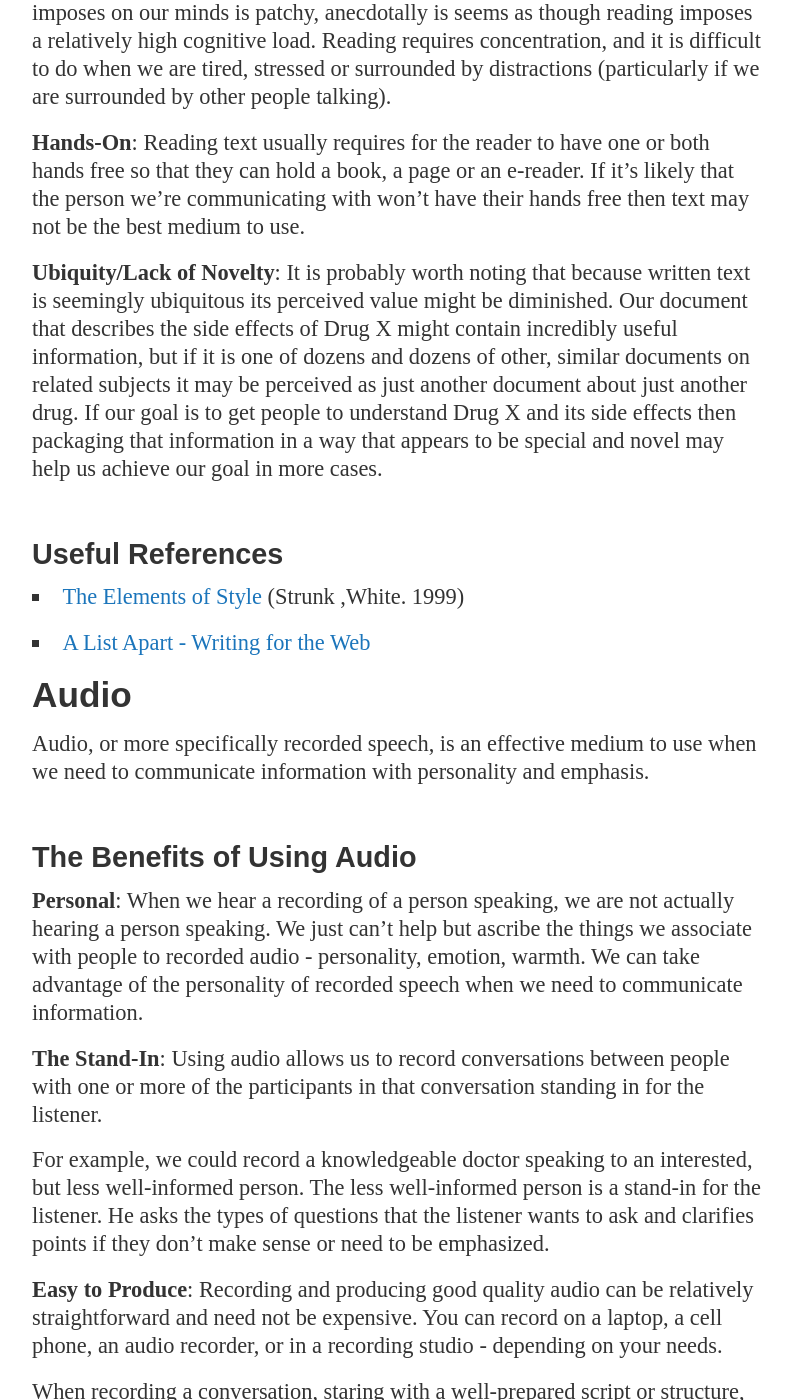
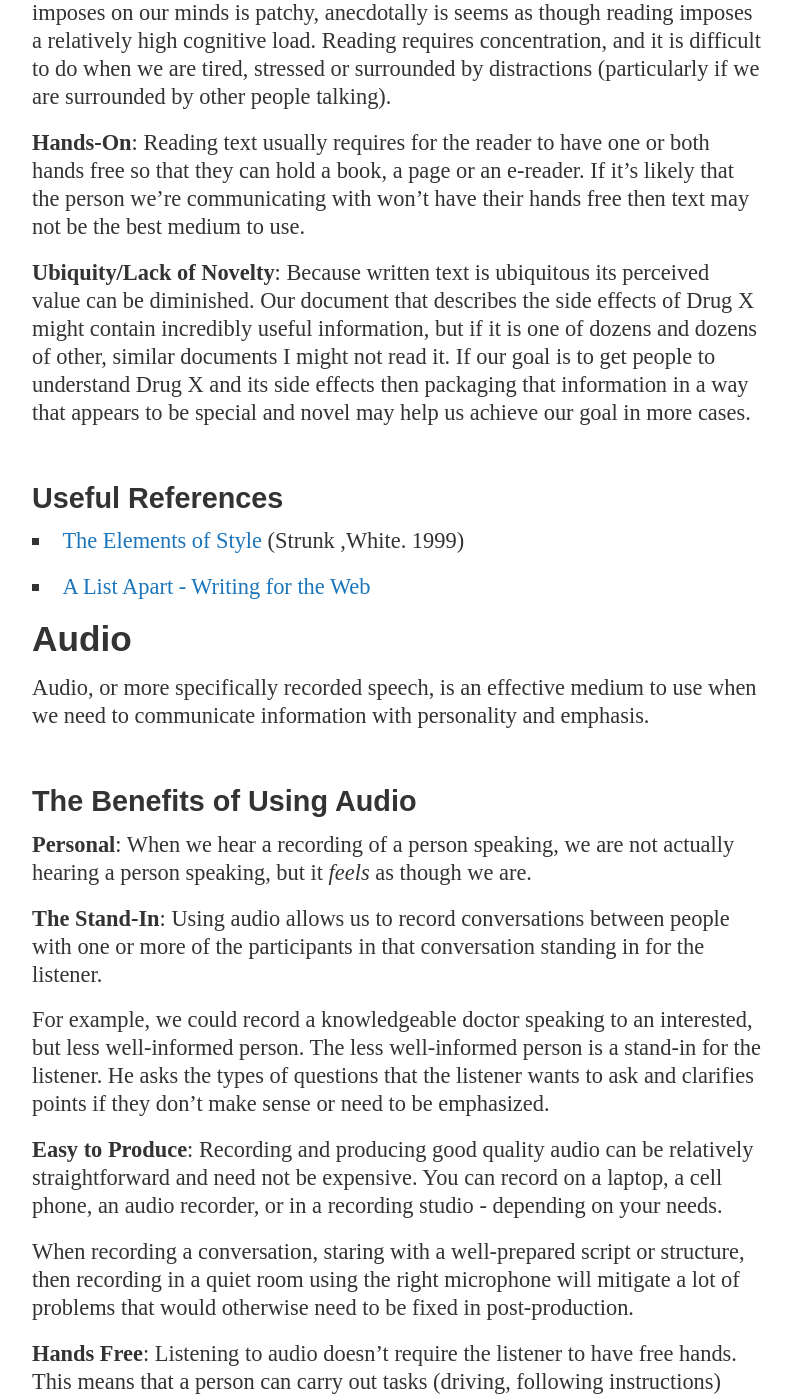
Before and after one commit to mskccpatiented/contentaudit, a Jekyll site: the page built from guidelines/index.md, in a window 1280 px wide and 1400 px high, scrolled down 3021 px. Shown: the whole window, without its empty margins (128-920 px from the left). Built offline with Jekyll 4.4.1, drawn with Linux system fonts in a browser that asks for light colours; Markdown is read by kramdown in place of the engine named in the settings.

Commit message:
minor tweaks to guidelines

```diff
--- a/guidelines/index.md
+++ b/guidelines/index.md
@@ -51,7 +51,7 @@ Text is our default, our go-to, our bread and butter medium. In practically all
 
 **Hands-On**: Reading text usually requires for the reader to have one or both hands free so that they can hold a book, a page or an e-reader. If it's likely that the person we're communicating with won't have their hands free then text may not be the best medium to use.
 
-**Ubiquity/Lack of Novelty**: It is probably worth noting that because written text is seemingly ubiquitous its perceived value might be diminished. Our document that describes the side effects of Drug X might contain incredibly useful information, but if it is one of dozens and dozens of other, similar documents on related subjects it may be perceived as just another document about just another drug. If our goal is to get people to understand Drug X and its side effects then packaging that information in a way that appears to be special and novel may help us achieve our goal in more cases.
+**Ubiquity/Lack of Novelty**: Because written text is ubiquitous its perceived value can be diminished. Our document that describes the side effects of Drug X might contain incredibly useful information, but if it is one of dozens and dozens of other, similar documents I might not read it. If our goal is to get people to understand Drug X and its side effects then packaging that information in a way that appears to be special and novel may help us achieve our goal in more cases.
 
 ### Useful References
 * [The Elements of Style](http://www.amazon.com/Elements-Style-4th-William-Strunk/dp/0205313426) (Strunk ,White. 1999)
@@ -61,7 +61,7 @@ Text is our default, our go-to, our bread and butter medium. In practically all
 Audio, or more specifically recorded speech, is an effective medium to use when we need to communicate information with personality and emphasis.
 
 ### The Benefits of Using Audio
-**Personal**: When we hear a recording of a person speaking, we are not actually hearing a person speaking. We just can't help but ascribe the things we associate with people to recorded audio - personality, emotion, warmth. We can take advantage of the personality of recorded speech when we need to communicate information.
+**Personal**: When we hear a recording of a person speaking, we are not actually hearing a person speaking, but it *feels* as though we are.
 
 **The Stand-In**: Using audio allows us to record conversations between people with one or more of the participants in that conversation standing in for the listener.
 
```
Also changed, not shown: 2 other files.
